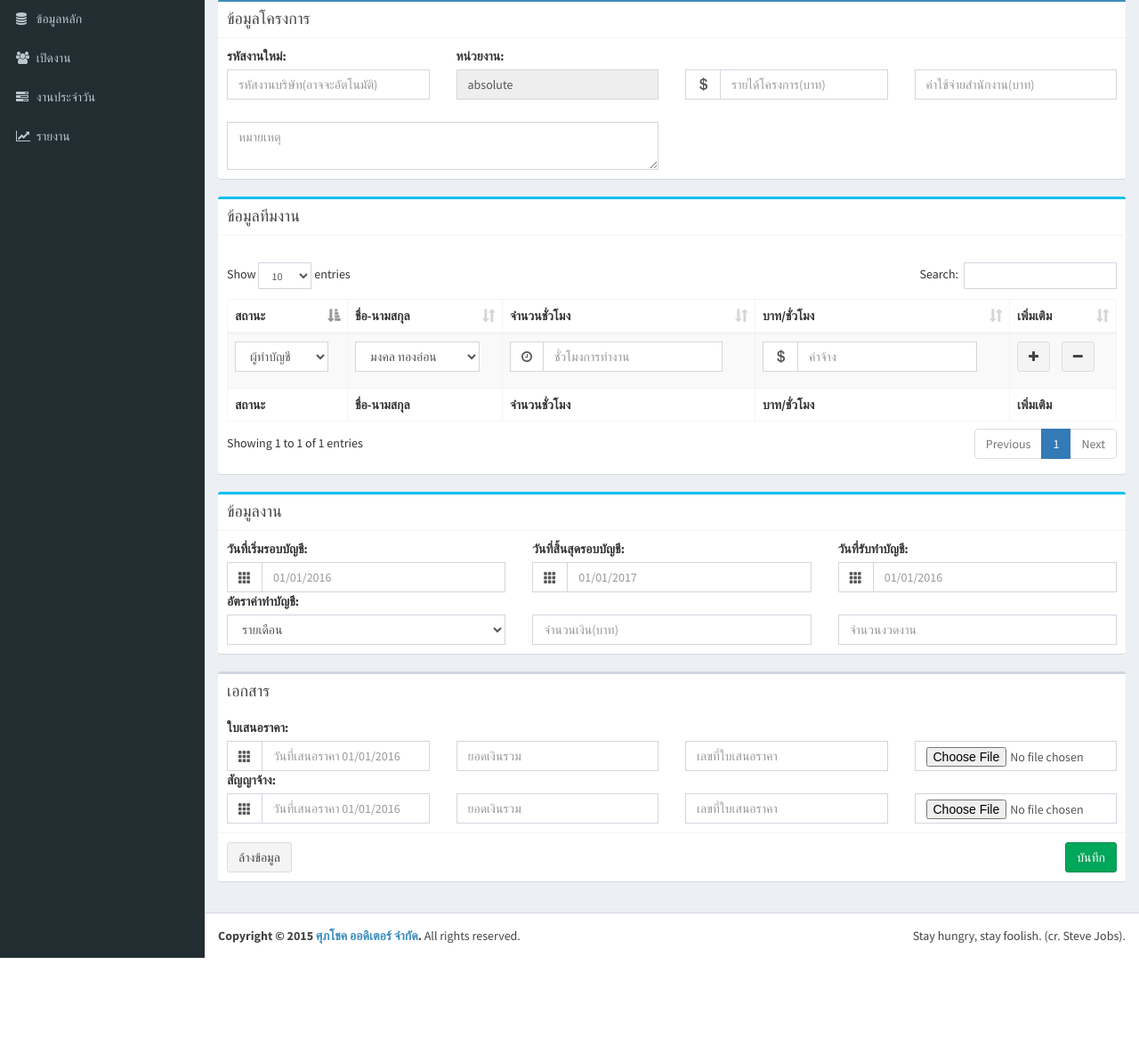
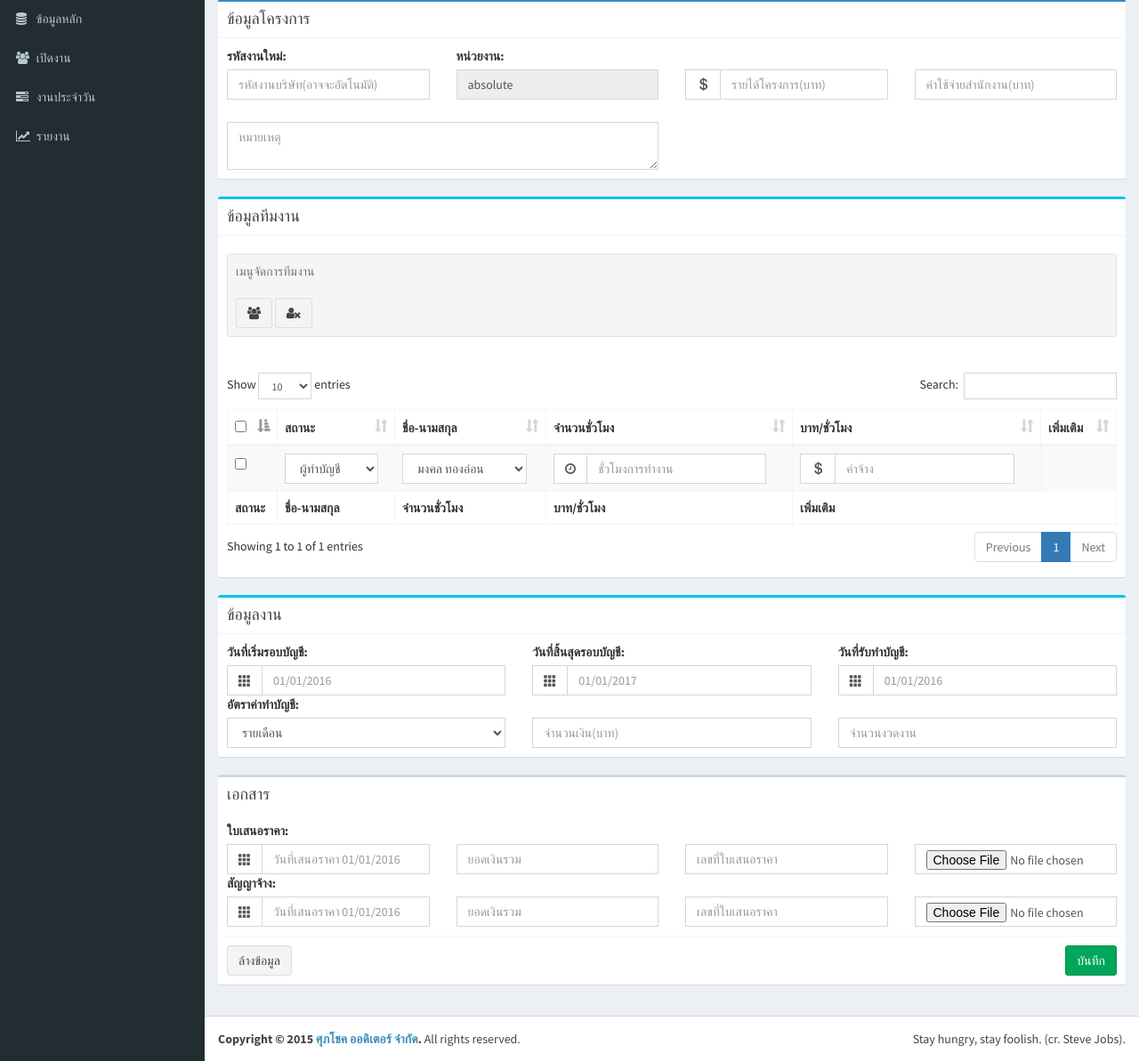
Before and after one commit to thesis-cpe/spch1, a PHP site: page /add-project.php in a window 1280 px wide. Shown: the part 197-1390 px from the top of the page at 89% size. Before the commit the page ends 1274 px from the top, so only its background shows below. Run offline with PHP 8.4, Linux system fonts and the light colour scheme; some libraries are stand-ins or nearby versions.

Commit message:
add-project.php
ยังลบรายการที่เลือกไม่ได้

```diff
--- a/add-project.php
+++ b/add-project.php
@@ -37,6 +37,9 @@ scratch. This page gets rid of all links and provides the needed markup only.
         <link rel="stylesheet" href="plugins/datepicker/datepicker3.css">
         <!-- DataTables -->
         <link rel="stylesheet" href="plugins/datatables/dataTables.bootstrap.css">
+
+
+
     </head>
     <!--
     BODY TAG OPTIONS:
@@ -152,17 +155,24 @@ scratch. This page gets rid of all links and provides the needed markup only.
                         </div>
                         <div class="box-body">
 
+                            <div class="row">
+                                <!--เมนูจัดการทีมงาน-->
+                                <div class="col-sm-12">
+                                    <p class="text-muted well well-sm no-shadow" style="margin-top: 10px;">
+                                        เมนูจัดการทีมงาน<br/><br/>
+                                        <button title="เพิ่มพนักงานเข้าสู่ทีม" id="btnAdd" name="btnAdd" class="btn btn-default btm-sm"><span class="fa fa-users"></span></button>
+                                        <a href="javascript:;" class="deleteall btn btn-default btm-sm" title="ลบรายที่เลือก"><span class="fa fa-user-times"></span></a>
+                                    </p>
+                                </div>
+                            </div>
 
-                            <!-- /Data table แสดงพนักงานในทีม -->
                             <br />
-                            <!--  <div class="box"> -->
-                            <!-- <div class="box-header"></div> --><!-- /.box-header แสดงพนักงานในทีม -->
-                            <!-- <div class="box-body">  -->
                             <!--Data Table ข้อมูลพนักงานในทีม-->
                             <div class="table-responsive">
-                                <table id="example1" class="table table-bordered table-striped">
+                                <table id="example1" class="table table-bordered table-striped delete_multiple_check_box">
                                     <thead>
                                         <tr>
+                                            <th><input type="checkbox" class="checkall" /></th>
                                             <th>สถานะ</th>
                                             <th>ชื่อ-นามสกุล</th>
                                             <th>จำนวนชั่วโมง</th>
@@ -170,9 +180,10 @@ scratch. This page gets rid of all links and provides the needed markup only.
                                             <th>เพิ่มเติม</th>
                                         </tr>
                                     </thead>
-                                    <tbody>
+                                    <tbody id="trAddEm">
                                         <tr>
                                             <!--สถานะ-->
+                                            <td><input type="checkbox" class="checkbox" /></td>
                                             <td>
                                                 <select class="form-control" name="selEmRole">
                                                     <option value="ผู้ทำบัญชี">ผู้ทำบัญชี</option>
@@ -206,10 +217,7 @@ scratch. This page gets rid of all links and provides the needed markup only.
                                             </td>
                                             <!--เพิ่มเติม-->
                                             <td>
-                                                <ul class="list-inline">
-                                                    <li><button title="เพิ่มทีมงาน" id="btnAdd" name="btnAdd" class="btn btn-block btn-default btm-xs"><span class="fa fa-plus"></span></button></li>
-                                                    <li><button title="ลบรายการนี้" id="btnDel" name="btnDel" class="btn btn-block btn-default btm-xs"><span class="fa fa-minus"></span></button></li>
-                                                </ul>
+
                                             </td>
                                         </tr>
                                     </tbody>
@@ -446,5 +454,85 @@ scratch. This page gets rid of all links and provides the needed markup only.
                 });
             });
         </script>
+
+        <!--add element -->
+        <script>
+            $(document).ready(function () {
+                $("#btnAdd").click(function () {
+                    $("#trAddEm").append("ใส่ CODE");
+
+                });
+            });
+        </script>
+
+        <!--Delete Multiple Select-->
+        <script>
+            $(document).ready(function () {
+                zebra();
+
+                $('.checkall').on('click', function () {
+                    var $this = $(this),
+                            // Test to see if it is checked
+                            checked = $this.prop('checked'),
+                            //Find all the checkboxes
+                            cbs = $this.closest('table').children('tbody').find('.checkbox');
+                    // Check or Uncheck them.
+                    cbs.prop('checked', checked);
+                    //toggle the selected class to all the trs
+                    cbs.closest('tr').toggleClass('selected', checked);
+                });
+                $('tbody tr').on('click', function () {
+                    var $this = $(this).toggleClass('selected');
+                    $this.find('.checkbox').prop('checked', $this.hasClass('selected'));
+                    if (!$this.hasClass('selected')) {
+                        $this.closest('table').children('thead').find('.checkall').prop('checked', false);
+                    }
+                });
+                $('.delete_single').on('click', function (e) {
+                    e.preventDefault();
+                    //Dont let the click bubble up to the tr
+                    e.stopPropagation();
+                    var $this = $(this),
+                            c = confirm('Are you sure you want to delete this row?');
+                    if (!c) {
+                        return false;
+                    }
+                    $this.closest('tr').fadeOut(function () {
+                        $(this).remove();
+                        zebra();
+                    });
+                });
+                $('a.deleteall').on('click', function (e) {
+                    e.preventDefault();
+                    var $this = $(this),
+                            $trows = $this.closest('table').children('tbody').find('tr.selected'),
+                            sel = !!$trows.length;
+
+                    // Don't confirm delete if no rows selected.
+                    if (!sel) {
+                        alert('No rows selected');
+                        return false;
+                    }
+                    var c = confirm('Are you sure you want to delete the slected rows?');
+                    if (!c) {
+                        return false;
+                    }
+                    $trows.fadeOut(function () {
+                        $trows.remove();
+                        zebra();
+                    });
+                });
+
+
+                //would be better if zebra was done in pure css
+                function zebra() {
+                    $(".delete_multiple_check_box").find('tbody')
+                            .find('.odd').removeClass('odd').end()
+                            .find('tr:odd').addClass("odd");
+                }
+                ;
+            });
+        </script>
+
     </body>
 </html>
```
